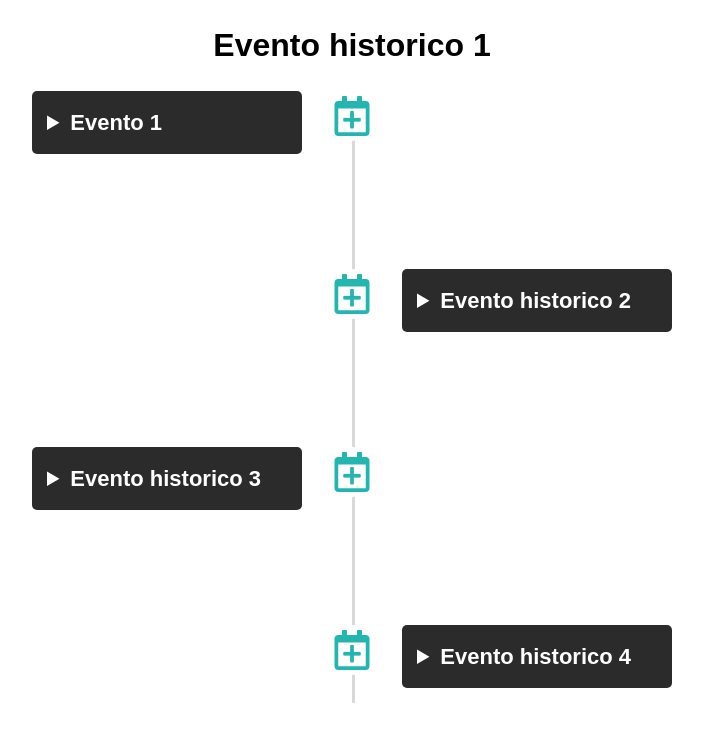
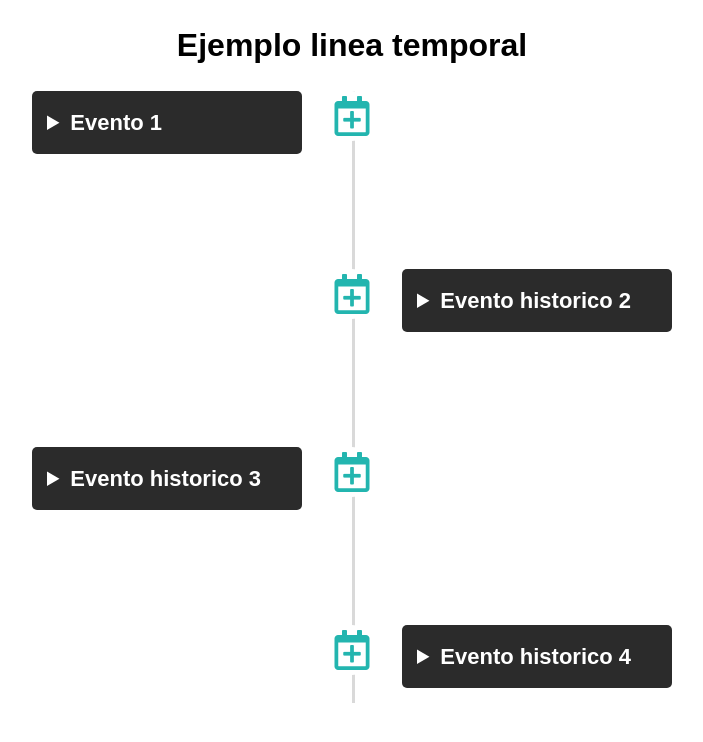
Before and after one commit to Jemuth/LineaTemporal, a plain HTML site: page index.html in a window 1280 px wide. Shown: the whole page, without its empty margins (288-991 px from the left). Drawn offline with Linux system fonts and the light colour scheme.

Commit message:
Cambiado el titulo

```diff
--- a/index.html
+++ b/index.html
@@ -8,7 +8,7 @@
 </head>
 
 <body>
-    <h1>Evento historico 1</h1>
+    <h1>Ejemplo linea temporal</h1>
     <div class="wrapper">
         <div class="detail-wrapper">
             <details>
```
